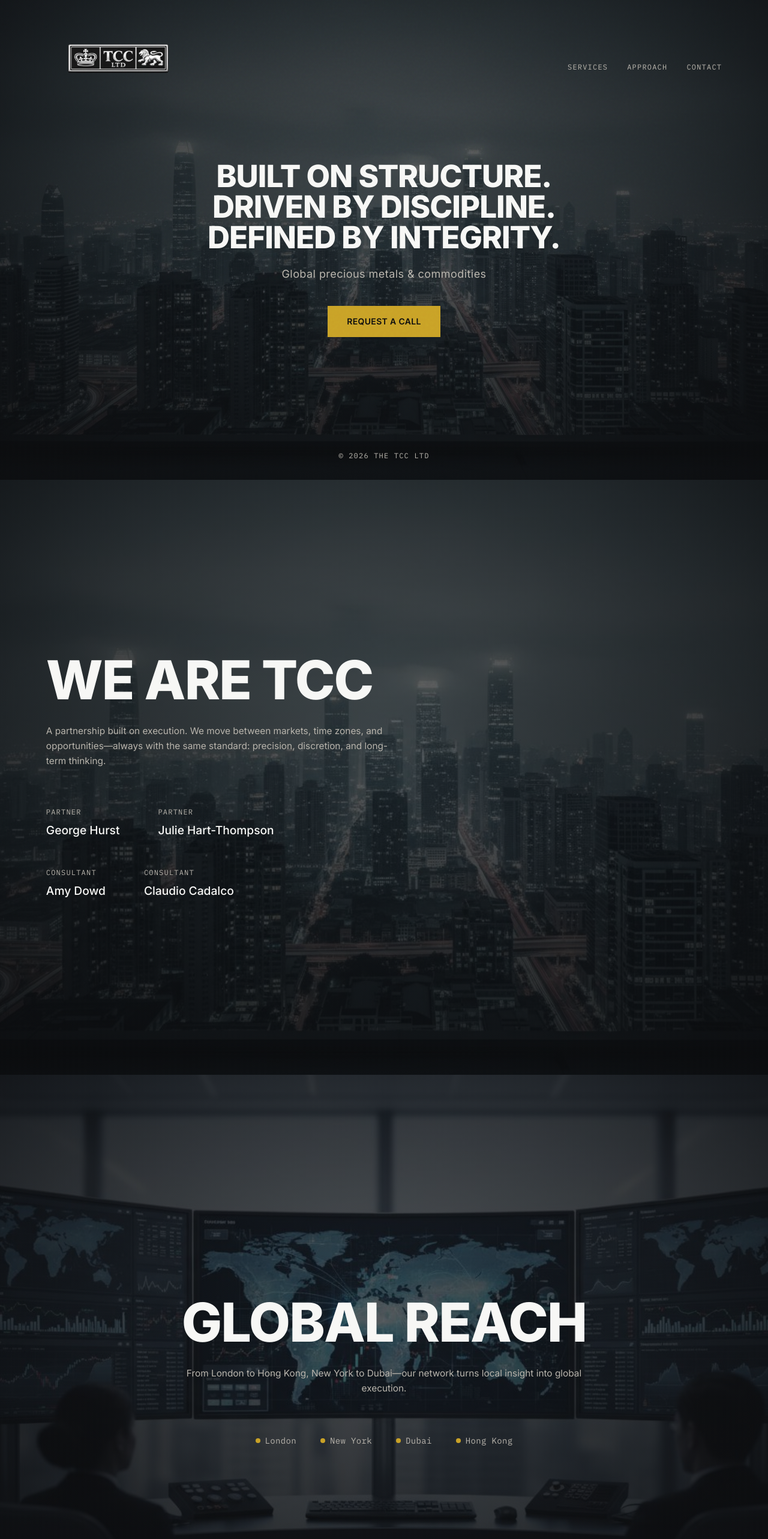
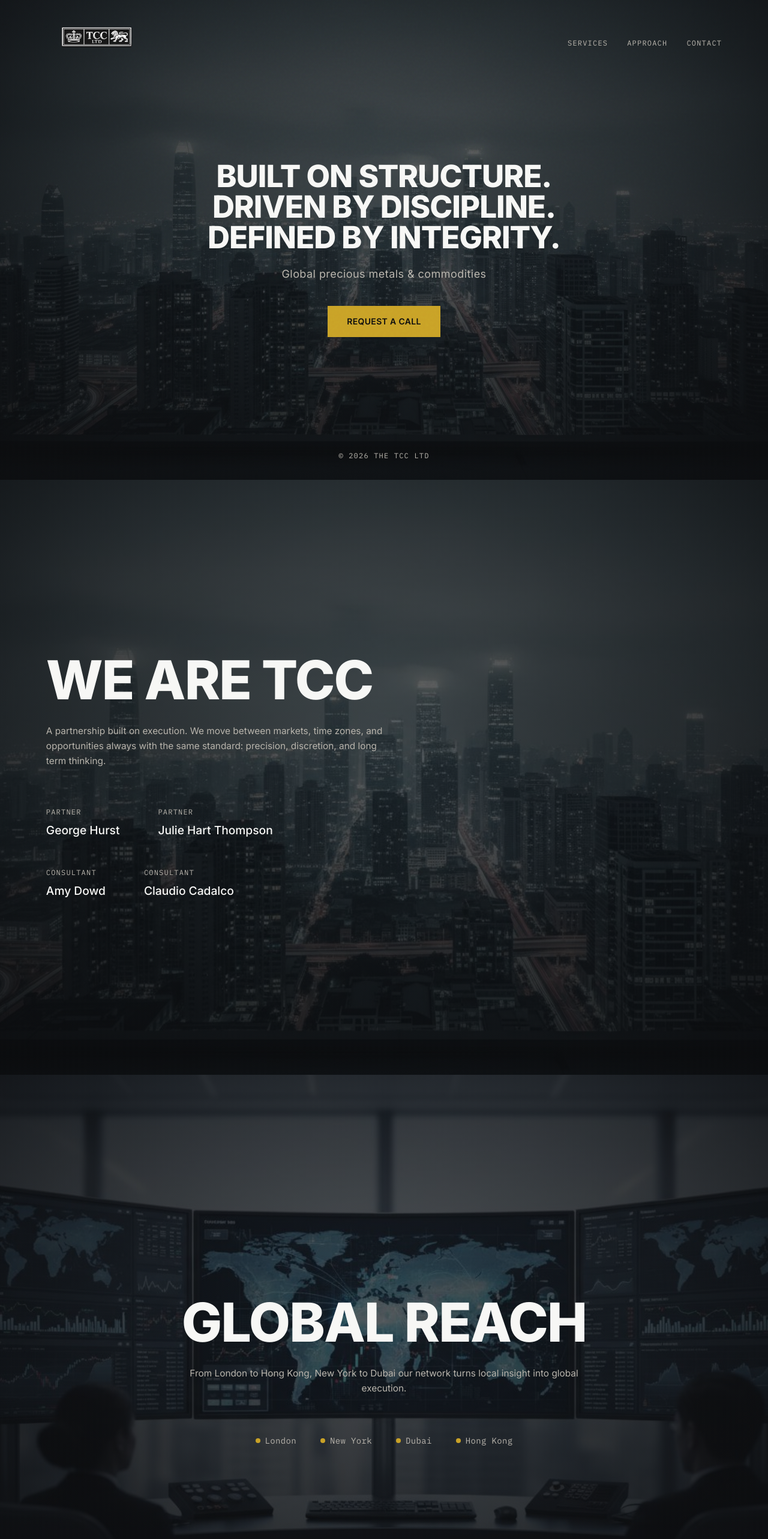
Before and after one commit to juliehart5/TCC, a React (Vite) app: page / in a window 1280 px wide. Shown: the top 2566 px of the page at 60% size. Built offline with nearby package versions, Linux system fonts and the light colour scheme.

Commit message:
Update header height and remove hyphens/em-dashes from body text

```diff
--- a/src/components/Navigation.tsx
+++ b/src/components/Navigation.tsx
@@ -18,8 +18,8 @@ export function Navigation() {
     <>
       <nav
         className={`fixed top-0 left-0 right-0 z-50 transition-all duration-500 ${isScrolled
-          ? 'bg-[#0B0C0E]/90 backdrop-blur-md py-2 sm:py-6'
-          : 'bg-transparent py-4 sm:py-8'
+          ? 'bg-[#0B0C0E]/90 backdrop-blur-md py-2 sm:py-3'
+          : 'bg-transparent py-4 sm:py-4'
           }`}
       >
         <div className="px-6 sm:px-12 lg:px-[6vw] flex items-center justify-between">
@@ -28,7 +28,7 @@ export function Navigation() {
             <img
               src="/Logo.png"
               alt="The TCC Ltd"
-              className={`transition-all duration-500 w-auto object-contain ${isScrolled ? 'h-16 sm:h-28' : 'h-24 sm:h-40'
+              className={`transition-all duration-500 w-auto object-contain ${isScrolled ? 'h-16 sm:h-20' : 'h-24 sm:h-28'
                 }`}
             />
           </a>
--- a/src/sections/Contact.tsx
+++ b/src/sections/Contact.tsx
@@ -36,7 +36,7 @@ export function Contact() {
               Contact
             </h2>
             <p className="mt-6 max-w-md text-[clamp(14px,1.1vw,16px)] text-[#B9B5AD] leading-relaxed">
-              For inquiries, mandates, or a confidential discussion—reach us directly.
+              For inquiries, mandates, or a confidential discussion reach us directly.
             </p>
 
             <div className="mt-12 space-y-6">
--- a/src/sections/GlobalReach.tsx
+++ b/src/sections/GlobalReach.tsx
@@ -38,7 +38,7 @@ export function GlobalReach() {
           className={`mt-8 max-w-2xl text-[clamp(14px,1.2vw,16px)] text-[#B9B5AD] leading-relaxed transition-all duration-1000 delay-200 ${isRevealed ? 'opacity-100 translate-y-0' : 'opacity-0 translate-y-8'
             }`}
         >
-          From London to Hong Kong, New York to Dubai—our network turns local insight
+          From London to Hong Kong, New York to Dubai our network turns local insight
           into global execution.
         </p>
 
--- a/src/sections/MarketsChange.tsx
+++ b/src/sections/MarketsChange.tsx
@@ -40,7 +40,7 @@ export function MarketsChange() {
             }`}
         >
           Discipline beats noise. Our process is designed to protect capital and
-          capture asymmetric opportunities—across cycles.
+          capture asymmetric opportunities across cycles.
         </p>
 
         {/* Stats */}
--- a/src/sections/ReadyCTA.tsx
+++ b/src/sections/ReadyCTA.tsx
@@ -41,7 +41,7 @@ export function ReadyCTA() {
             }`}
         >
           If you're looking for a partner who values discretion, speed, and
-          long-term thinking—let's talk.
+          long term thinking let's talk.
         </p>
 
         {/* CTAs */}
--- a/src/sections/Services.tsx
+++ b/src/sections/Services.tsx
@@ -43,8 +43,8 @@ export function Services() {
               className={`mt-8 max-w-md text-[clamp(14px,1.1vw,16px)] text-[#0B0C0E]/70 leading-relaxed transition-all duration-1000 delay-200 ${isRevealed ? 'opacity-100 translate-y-0' : 'opacity-0 translate-y-6'
                 }`}
             >
-              We specialise in precious metals and commodities—advisory, execution,
-              and structuring—tailored to institutional and private clients.
+              We specialise in precious metals and commodities advisory, execution,
+              and structuring tailored to institutional and private clients.
             </p>
           </div>
 
--- a/src/sections/WeAreTCC.tsx
+++ b/src/sections/WeAreTCC.tsx
@@ -39,8 +39,8 @@ export function WeAreTCC() {
             }`}
         >
           A partnership built on execution. We move between markets, time zones, and
-          opportunities—always with the same standard: precision, discretion, and
-          long-term thinking.
+          opportunities always with the same standard: precision, discretion, and
+          long term thinking.
         </p>
 
         {/* Partners */}
@@ -54,7 +54,7 @@ export function WeAreTCC() {
           </div>
           <div>
             <p className="font-mono text-xs text-[#B9B5AD] tracking-widest uppercase mb-2">Partner</p>
-            <p className="text-[clamp(16px,1.5vw,20px)] text-[#F7F7F5] font-medium">Julie Hart-Thompson</p>
+            <p className="text-[clamp(16px,1.5vw,20px)] text-[#F7F7F5] font-medium">Julie Hart Thompson</p>
           </div>
         </div>
 
```
